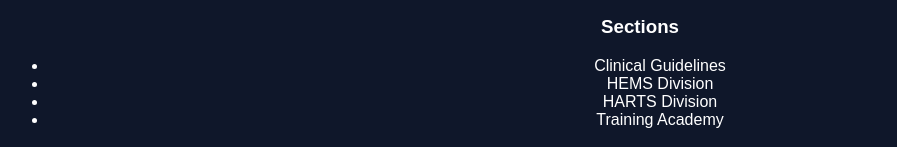
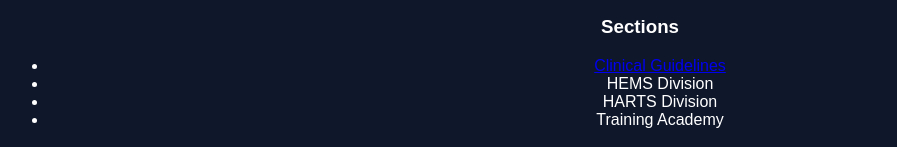
Before and after one commit to gavwales023-dotcom/UHS-Handbook, a plain HTML site: page index.html in a window 1280 px wide. Shown: the part 228-375 px from the top of the page, without its empty margins (0-897 px from the left). Drawn offline with Linux system fonts and the light colour scheme.

Commit message:
Update index.html

```diff
--- a/index.html
+++ b/index.html
@@ -16,11 +16,12 @@
 <h3>Sections</h3>
 
 <ul>
-    <li>Clinical Guidelines</li>
+    <li><a href="clinical.html">Clinical Guidelines</a></li>
     <li>HEMS Division</li>
     <li>HARTS Division</li>
     <li>Training Academy</li>
 </ul>
+</ul>
 
 </body>
 </html>
```
